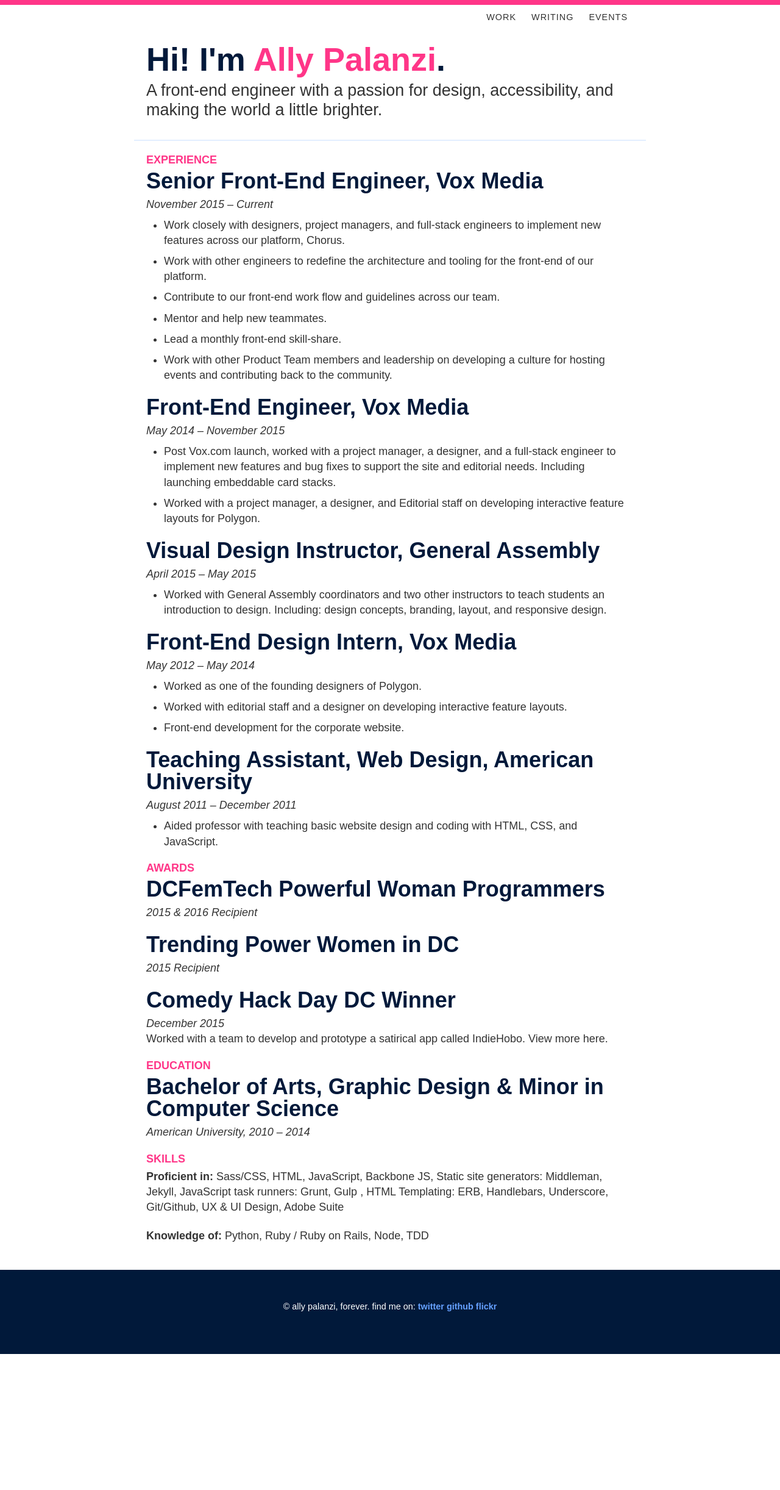
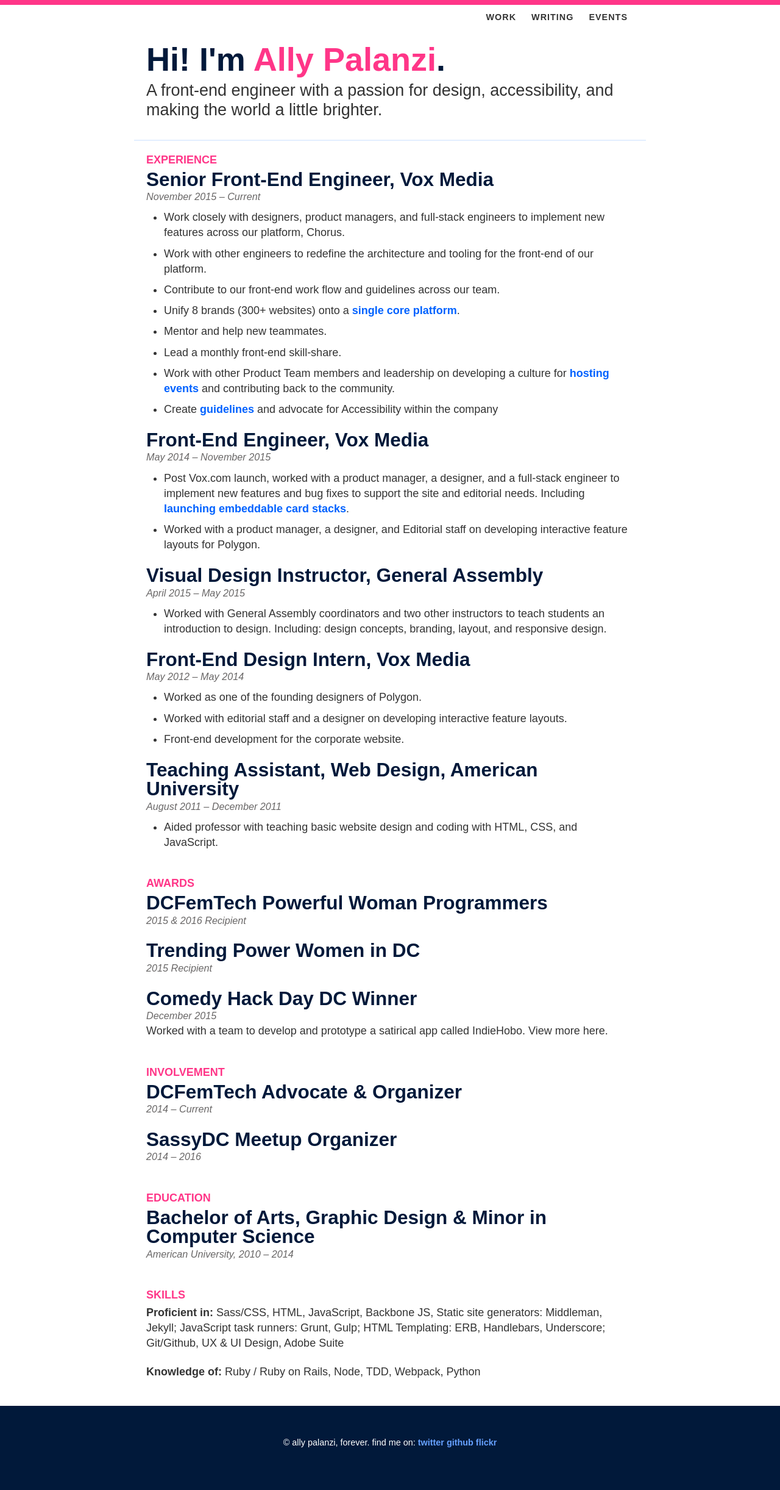
Before and after one commit to allypalanzi/allypalanzi.github.io, a Jekyll site: the page built from resume.md, in a window 1280 px wide. Shown: the whole page at 61% size. Built offline with Jekyll 4.4.1, drawn with Linux system fonts in a browser that asks for light colours; some web fonts are replaced; before the commit the page ends 2220 px from its top, so only the background shows below that.

Commit message:
update resume

```diff
--- a/resume.md
+++ b/resume.md
@@ -12,18 +12,20 @@
 ## Senior Front-End Engineer, Vox Media
 *November 2015 – Current*
 
-  - Work closely with designers, project managers, and full-stack engineers to implement new features across our platform, Chorus.
+  - Work closely with designers, product managers, and full-stack engineers to implement new features across our platform, Chorus.
   - Work with other engineers to redefine the architecture and tooling for the front-end of our platform.
   - Contribute to our front-end work flow and guidelines across our team.
+  - Unify 8 brands (300+ websites) onto a [single core platform](http://product.voxmedia.com/2016/2/23/11098476/curbed-on-chorus-the-start-of-a-new-era-at-vox-media).
   - Mentor and help new teammates.
   - Lead a monthly front-end skill-share.
-  - Work with other Product Team members and leadership on developing a culture for hosting events and contributing back to the community.
+  - Work with other Product Team members and leadership on developing a culture for [hosting events](http://product.voxmedia.com/events) and contributing back to the community.
+  - Create [guidelines](http://accessibility.voxmedia.com/) and advocate for Accessibility within the company
 
 ## Front-End Engineer, Vox Media
 *May 2014 – November 2015*
 
-  - Post Vox.com launch, worked with a project manager, a designer, and a full-stack engineer to implement new features and bug fixes to support the site and editorial needs. Including launching embeddable card stacks.
-  - Worked with a project manager, a designer, and Editorial staff on developing interactive feature layouts for Polygon.
+  - Post Vox.com launch, worked with a product manager, a designer, and a full-stack engineer to implement new features and bug fixes to support the site and editorial needs. Including [launching embeddable card stacks](http://www.vox.com/2015/5/28/8677005/embeddable-card-stacks-launch).
+  - Worked with a product manager, a designer, and Editorial staff on developing interactive feature layouts for Polygon.
 
 ## Visual Design Instructor, General Assembly
 *April 2015 – May 2015*
@@ -57,6 +59,16 @@
 
 Worked with a team to develop and prototype a satirical app called IndieHobo. View more here.
 
+#### INVOLVEMENT
+
+## DCFemTech Advocate & Organizer
+*2014 – Current*
+<p></p>
+
+## SassyDC Meetup Organizer
+*2014 – 2016*
+<p></p>
+
 #### EDUCATION
 
 ## Bachelor of Arts, Graphic Design & Minor in Computer Science
@@ -65,7 +77,6 @@
 
 #### SKILLS
 
-**Proficient in:** Sass/CSS, HTML, JavaScript, Backbone JS, Static site generators: Middleman, Jekyll, JavaScript task runners: Grunt, Gulp
-, HTML Templating: ERB, Handlebars, Underscore, Git/Github, UX & UI Design, Adobe Suite
+**Proficient in:** Sass/CSS, HTML, JavaScript, Backbone JS, Static site generators: Middleman, Jekyll; JavaScript task runners: Grunt, Gulp; HTML Templating: ERB, Handlebars, Underscore; Git/Github, UX & UI Design, Adobe Suite
 
-**Knowledge of:** Python, Ruby / Ruby on Rails, Node, TDD
+**Knowledge of:** Ruby / Ruby on Rails, Node, TDD, Webpack, Python
```
Also changed, not shown: _scss/_type.scss (+15 -0 lines), css/main.css.
